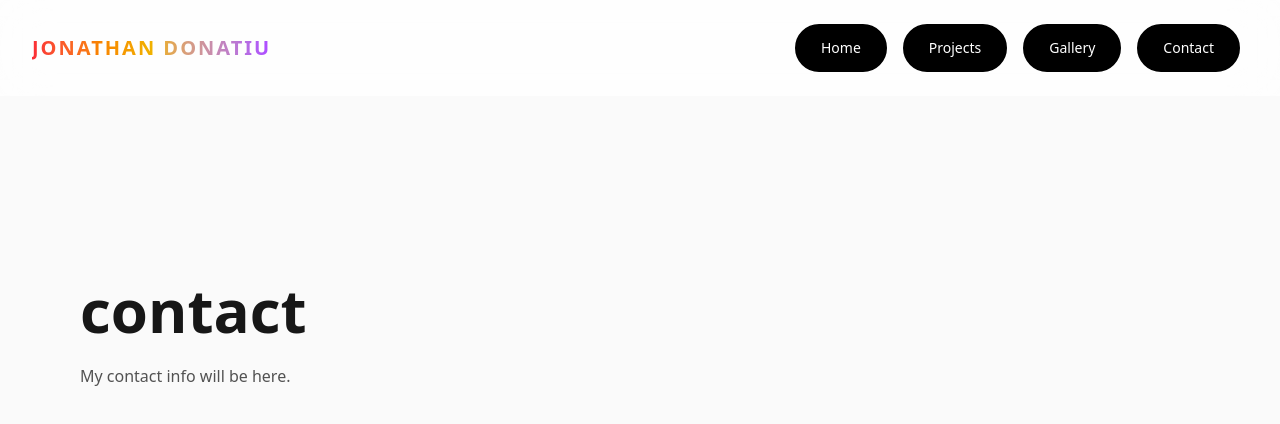
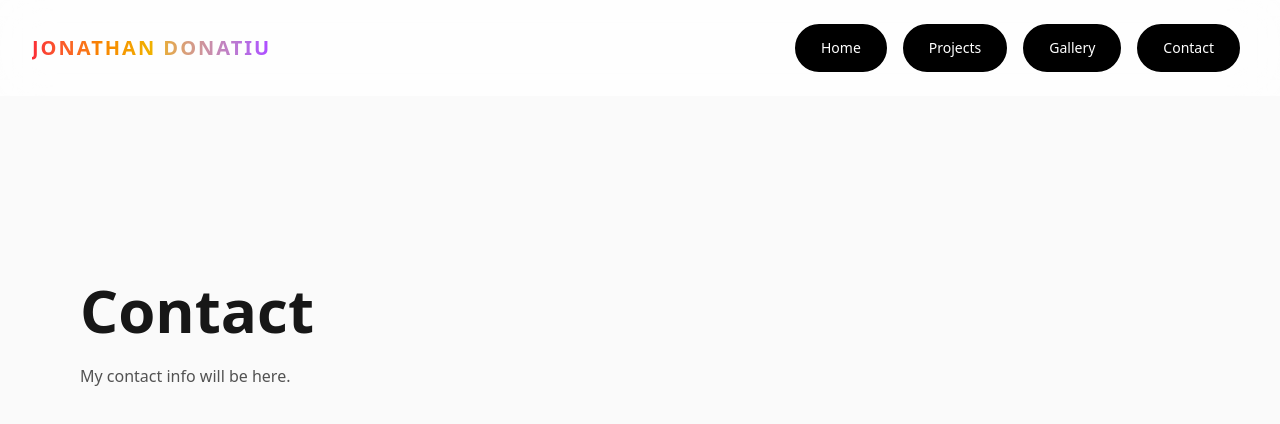
Before and after one commit to leandrocitygear/JonathanPortfolioSite, an Angular app: page /contact in a window 1280 px wide. Shown: the top 424 px of the page. Built offline with nearby package versions, Linux system fonts and the light colour scheme.

Commit message:
letter fix

```diff
--- a/src/app/contactPage.ts
+++ b/src/app/contactPage.ts
@@ -7,7 +7,7 @@ import { Component } from '@angular/core';
   <div class="h-50"></div>
 
     <div class="min-h-screen p-20">
-      <h1 class="text-6xl font-bold">contact</h1>
+      <h1 class="text-6xl font-bold">Contact</h1>
       <p class="mt-6 text-neutral-600">
         My contact info will be here.
       </p>
```
